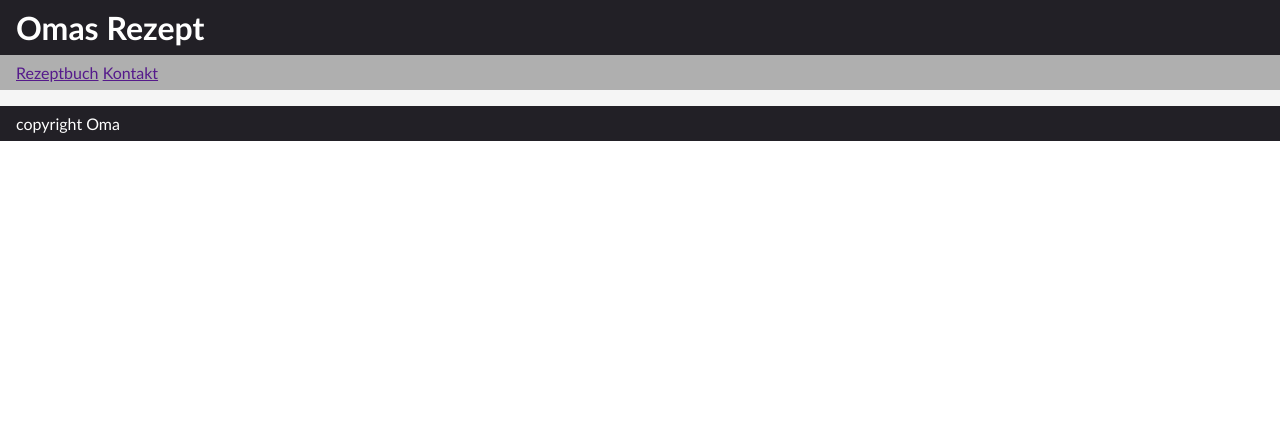
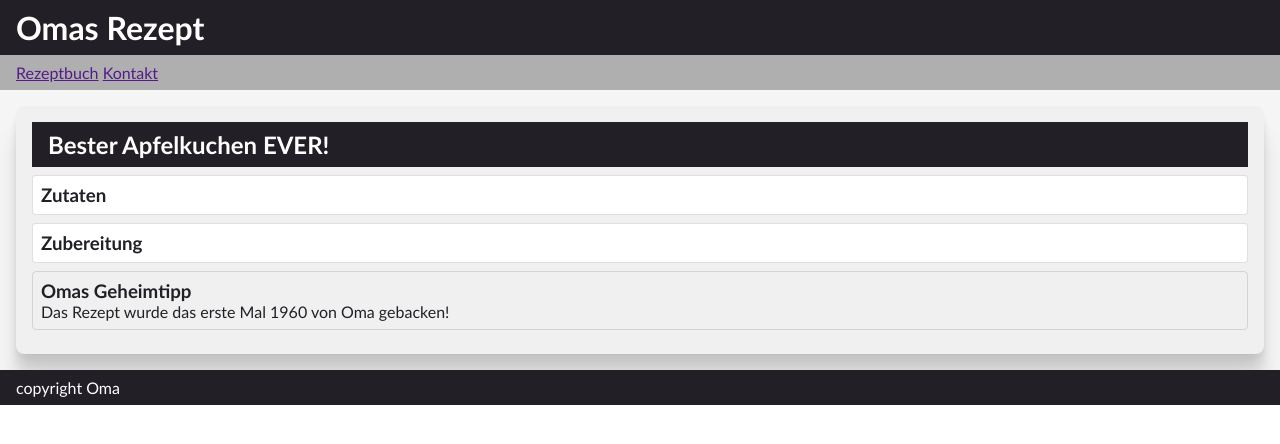
Before and after one commit to OtschoP/html-semantik-uebung, a plain HTML site: page index.html in a window 1280 px wide. Drawn offline with Linux system fonts and the light colour scheme.

Commit message:
added sections

```diff
--- a/index.html
+++ b/index.html
@@ -16,7 +16,24 @@
         <a href="">Kontakt</a>
     </nav>
     <main>
+        <article>
+            <header>
+                <h2>Bester Apfelkuchen EVER!</h2>
+            </header>
+            <section>
+                <h3>Zutaten</h3>
+            </section>
+            <section>
+                <h3>Zubereitung</h3>
+            </section>
 
+            <aside>
+                <h3>Omas Geheimtipp</h3>
+                <p>
+                    Das Rezept wurde das erste Mal 1960 von Oma gebacken!
+                </p>
+            </aside>
+        </article>
     </main>
     <footer>
         copyright Oma
```
